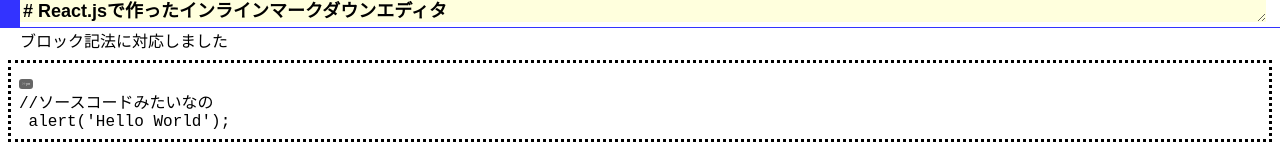
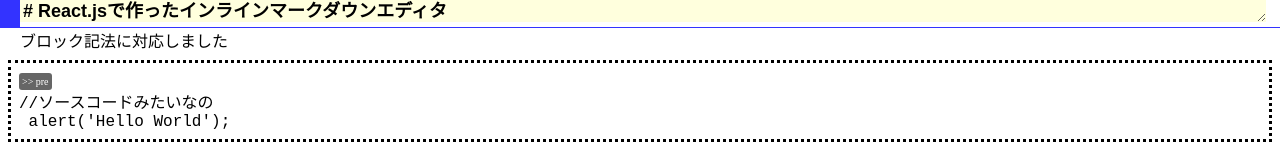
Before and after one commit to inajob/inline-editor, a React (Create React App) app: page / in a window 1280 px wide. Shown: the top 148 px of the page. Built offline with nearby package versions, Linux system fonts and the light colour scheme.

Commit message:
fix mode style

```diff
--- a/src/index.css
+++ b/src/index.css
@@ -69,7 +69,7 @@
   background-color: #666;
   border-radius: 3px;
   color: white;
-  font-size: 3px;
+  font-size: 10px;
   padding: 3px;
 }
 
```
